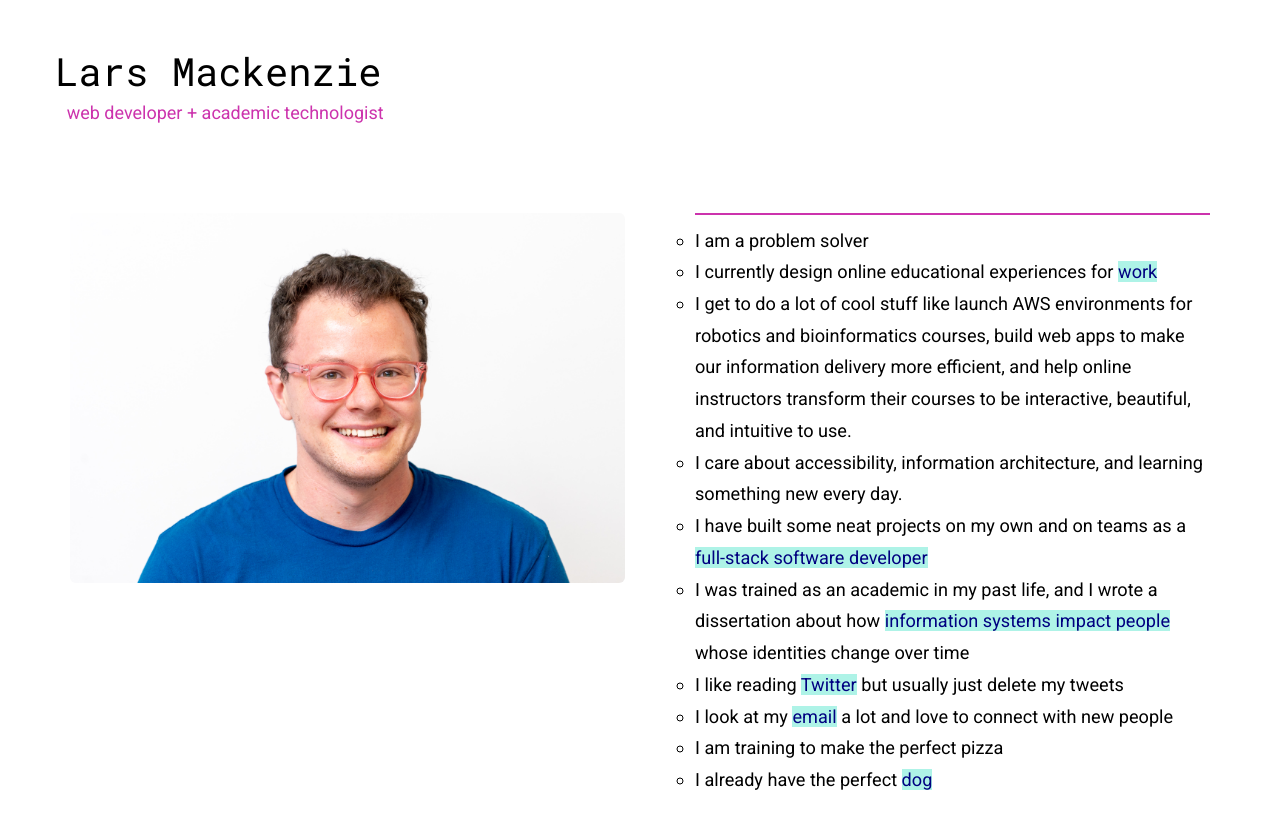
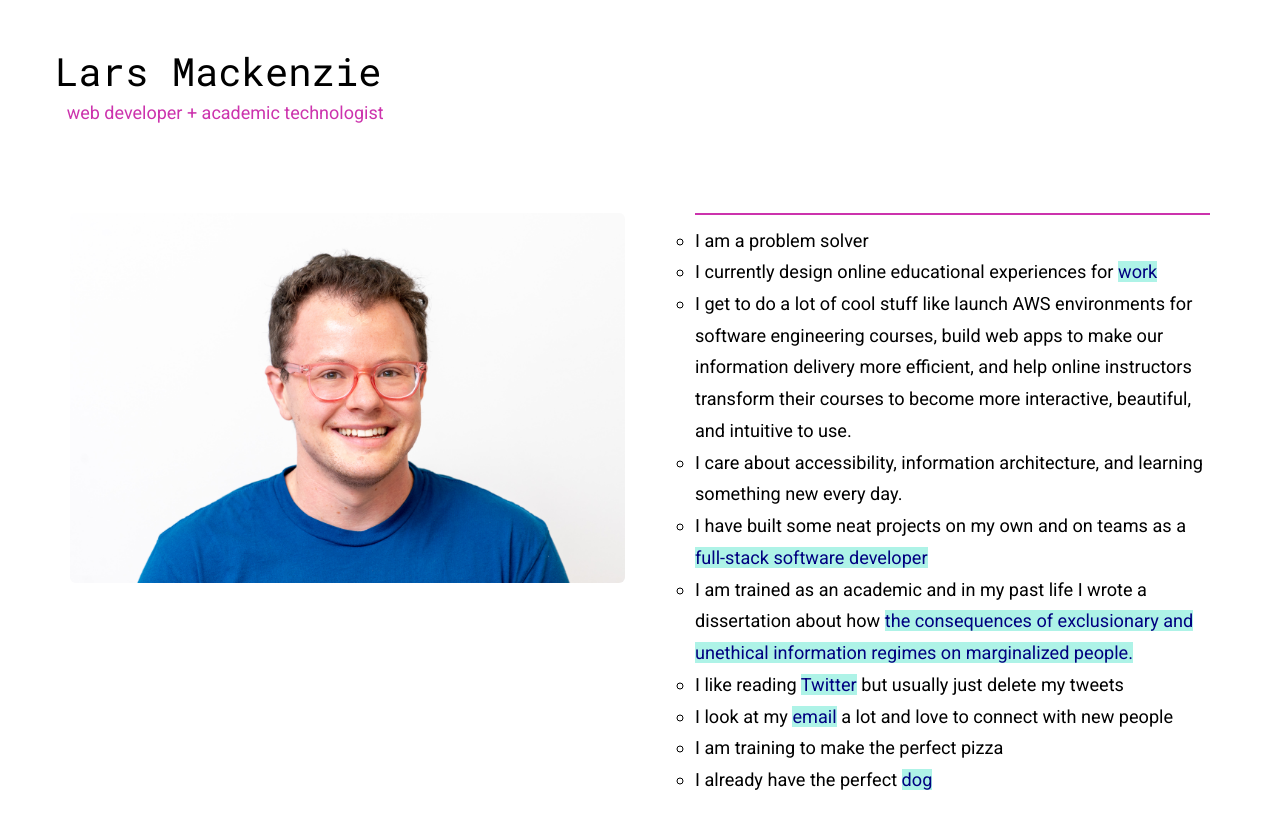
Before and after one commit to larsz-o/larsz-o.github.io, a React (Create React App) app: page /#/ in a window 1280 px wide. Shown: the top 828 px of the page. Built offline with nearby package versions, Linux system fonts and the light colour scheme.

Commit message:
edited some of my bio

```diff
--- a/src/components/About/About.js
+++ b/src/components/About/About.js
@@ -41,10 +41,10 @@
                             <ul className="about-text">
                                 <div><li class="list-border">I am a problem solver</li></div>
                                 <li>I currently design online educational experiences for <a href="https://www.linkedin.com/in/lars-mackenzie/" target="_blank" rel="noopener noreferrer">work</a></li>
-                                <li>I get to do a lot of cool stuff like launch AWS environments for robotics and bioinformatics courses, build web apps to make our information delivery more efficient, and help online instructors transform their courses to be interactive, beautiful, and intuitive to use.</li>
+                                <li>I get to do a lot of cool stuff like launch AWS environments for software engineering courses, build web apps to make our information delivery more efficient, and help online instructors transform their courses to become more interactive, beautiful, and intuitive to use.</li>
                                 <li>I care about accessibility, information architecture, and learning something new every day.</li>
                                 <li>I have built some neat projects on my own and on teams as a <a href="https://www.github.com/larsz-o" target="_blank" rel="noopener noreferrer">full-stack software developer</a></li>
-                                <li>I was trained as an academic in my past life, and I wrote a dissertation about how <a href={require('../images/AfterlifeData.pdf')} target="_blank" rel="noopener noreferrer" title="Afterlife of Data">information systems impact people</a>  whose identities change over time</li>
+                                <li>I am trained as an academic and in my past life I wrote a dissertation about how <a href={require('../images/AfterlifeData.pdf')} target="_blank" rel="noopener noreferrer" title="Afterlife of Data">the consequences of exclusionary and unethical information regimes on marginalized people.</a></li>
                                 <li>I like reading <a href="https://twitter.com/larszmac" target="_blank" rel="noopener noreferrer">Twitter</a> but usually just delete my tweets</li>
                                 <li>I look at my <a href="mailto:larsmackenzie@gmail.com?body=Hi Lars!">email</a> a lot and love to connect with new people</li>
                                 <li>I am training to make the perfect pizza</li>
@@ -64,10 +64,10 @@
                                 <div class="margin-top">
                                 <li class="list-border">I am a problem solver</li></div>
                                 <li>I currently design online educational experiences for <a href="https://www.linkedin.com/in/lars-mackenzie/" target="_blank" rel="noopener noreferrer">work</a></li>
-                                <li>I get to do a lot of cool stuff like launch AWS environments for robotics and bioinformatics courses, build web apps to make our information delivery more efficient, and help online instructors transform their courses to be interactive, beautiful, and intuitive to use.</li>
+                                <li>I get to do a lot of cool stuff like launch AWS environments for software engineering courses, build web apps to make our information delivery more efficient, and help online instructors transform their courses to become more interactive, beautiful, and intuitive to use.</li>
                                 <li>I care about accessibility, information architecture, and learning something new every day.</li>
                                 <li>I have built some neat projects on my own and on teams as a <a href="https://www.github.com/larsz-o" target="_blank" rel="noopener noreferrer">full-stack software developer</a></li>
-                                <li>I was trained as an academic in my past life, and I wrote a dissertation about how <a href={require('../images/AfterlifeData.pdf')} target="_blank" rel="noopener noreferrer" title="Afterlife of Data">information systems impact people</a>  whose identities change over time</li>
+                                <li>I am trained as an academic and in my past life I wrote a dissertation about how <a href={require('../images/AfterlifeData.pdf')} target="_blank" rel="noopener noreferrer" title="Afterlife of Data">the consequences of exclusionary and unethical information regimes on marginalized people.</a></li>
                                 <li>I like reading <a href="https://twitter.com/larszmac" target="_blank" rel="noopener noreferrer">Twitter</a> but usually just delete my tweets</li>
                                 <li>I look at my <a href="mailto:larsmackenzie@gmail.com?body=Hi Lars!">email</a> a lot and love to connect with new people</li>
                                 <li>I am training to make the perfect pizza</li>
```
